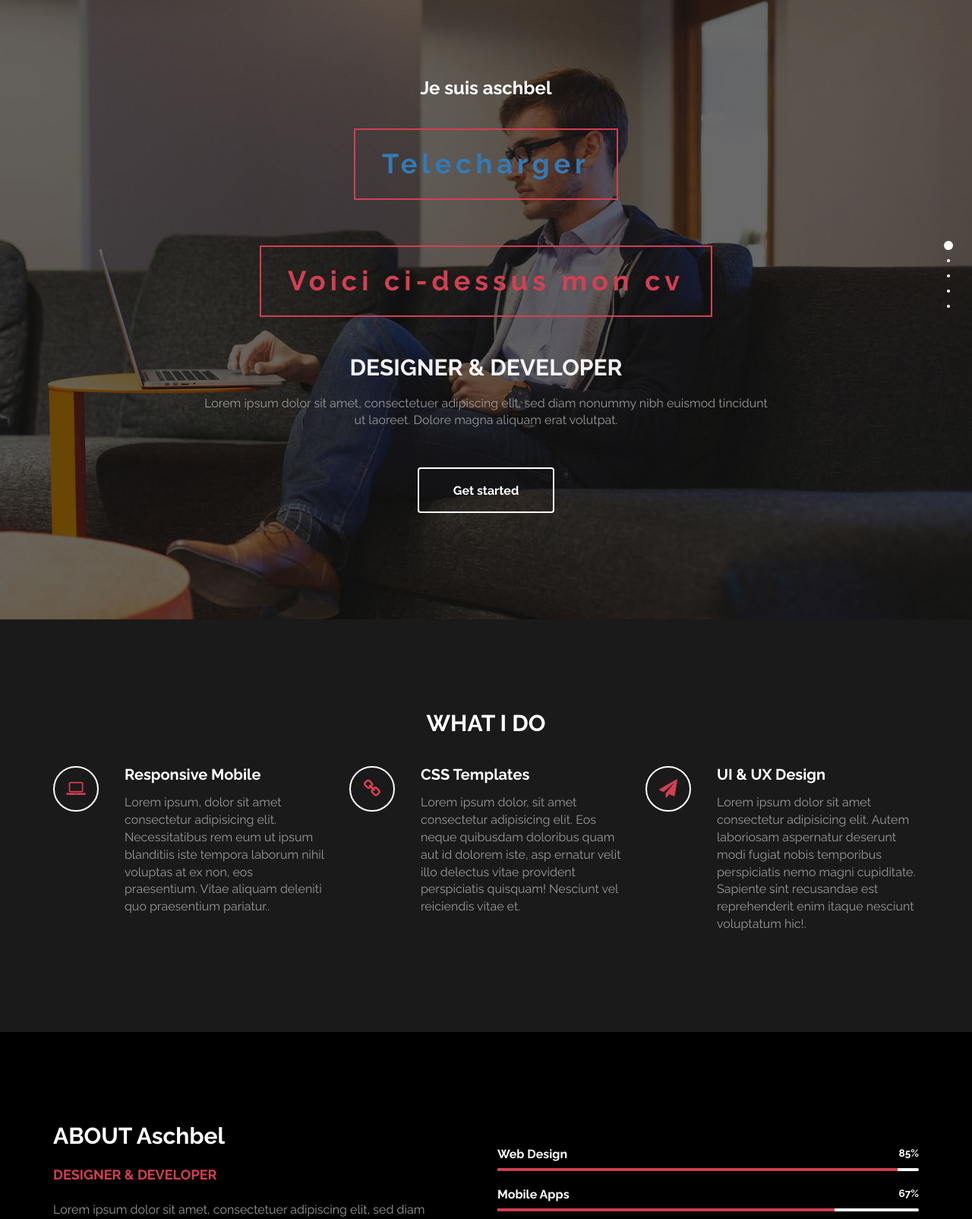
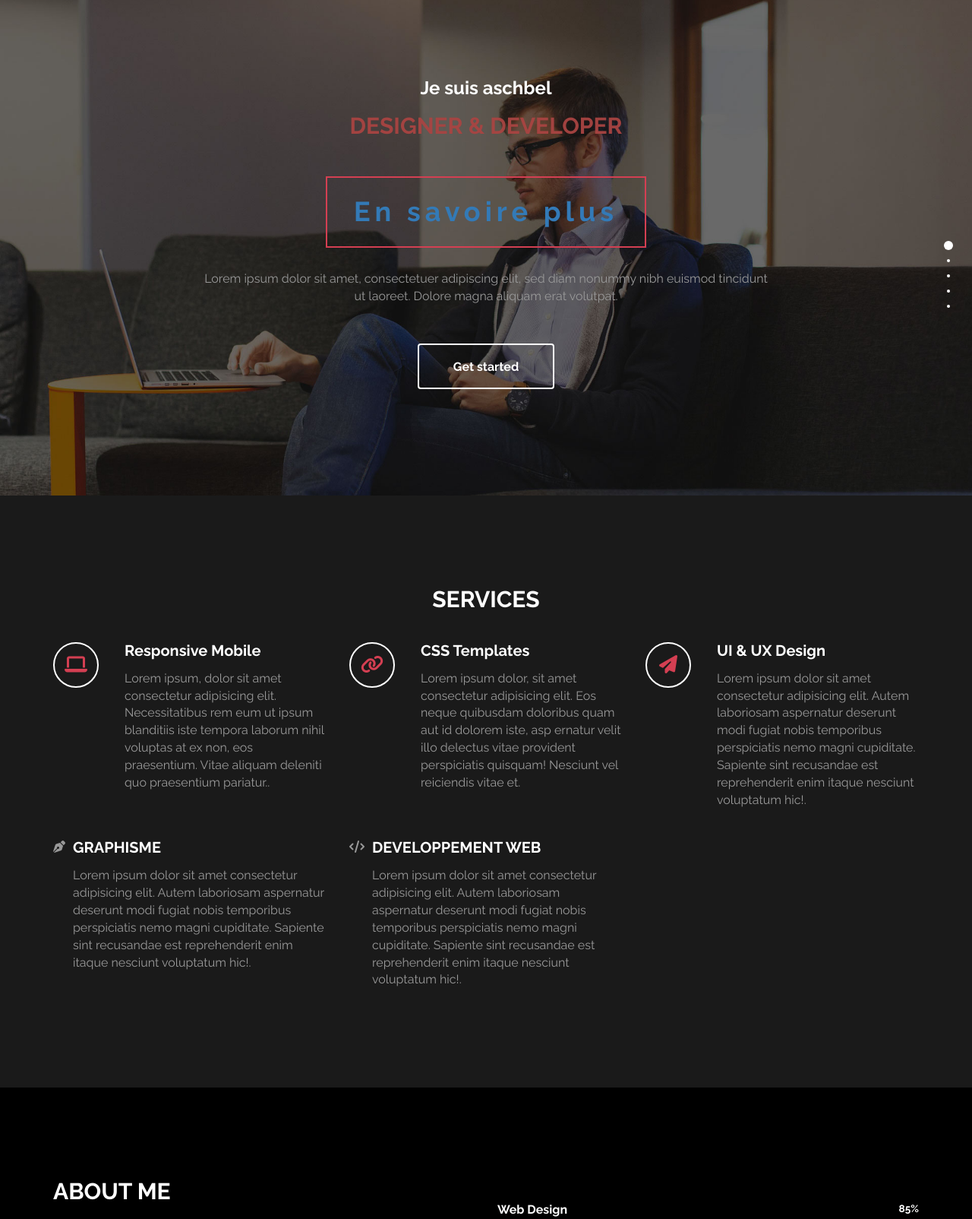
Before and after one commit to aschbelballey/portfolio, a plain HTML site: page index.html in a window 1280 px wide. Shown: the part 37-1641 px from the top of the page at 76% size. Drawn offline with Linux system fonts and the light colour scheme.

Commit message:
Update index.html

```diff
--- a/index.html
+++ b/index.html
@@ -22,6 +22,7 @@
 		<link rel="stylesheet" href="css/bootstrap.min.css">
 		<!-- font-awesome -->
 		<link rel="stylesheet" href="css/font-awesome.min.css">
+		<link rel="stylesheet" href="https://cdnjs.cloudflare.com/ajax/libs/font-awesome/6.3.0/css/all.min.css" integrity="sha512-SzlrxWUlpfuzQ+pcUCosxcglQRNAq/DZjVsC0lE40xsADsfeQoEypE+enwcOiGjk/bSuGGKHEyjSoQ1zVisanQ==" crossorigin="anonymous" referrerpolicy="no-referrer" />
 		<!-- google font -->
 		<link href='http://fonts.googleapis.com/css?family=Raleway:400,300,700,800' rel='stylesheet' type='text/css'>
 		<!-- fullpage -->
@@ -35,18 +36,15 @@
 	<div id="fullpage">
 
 		<!-- start home -->
-		<div id="home" class="section">
+		<div id="home" class="section" style="background-color: rgb(0, 0, 0);">
 			<div class="container">
 				<div class="row">
 					<div class="col-md-2"></div>
 					<div class="col-md-8 wow fadeIn" data-wow-delay="0.9s">
 						<h3>Je suis aschbel</h3>
-						<h1><a href="/cv.html">Telecharger</a></h1>
-						<h1>
-							Voici ci-dessus mon cv
-						</h1>
-						<h2 class="rotate">DESIGNER &AMP; DEVELOPER, UI &AMP; UX SPECIALIST; Graphisme</h2>
-						<p>Lorem ipsum dolor sit amet, consectetuer adipiscing elit, sed diam nonummy nibh euismod tincidunt ut laoreet. Dolore magna aliquam erat volutpat.</p>
+						<h2 class="rotate text-danger">DESIGNER &AMP; DEVELOPER, UI &AMP; UX SPECIALIST &AMP; Graphisme</h2>
+						<h1><a href=" https://aschbelballey.github.io/myvisitcart/Quiz" target="_blank">En savoire plus</a></h1>
+						<p >Lorem ipsum dolor sit amet, consectetuer adipiscing elit, sed diam nonummy nibh euismod tincidunt ut laoreet. Dolore magna aliquam erat volutpat.</p>
 						<a href="#work" class="btn btn-default smoothScroll wow fadeInUp" data-wow-delay="1s">Get started</a>
 					</div>
 					<div class="col-md-2"></div>
@@ -60,7 +58,7 @@
 			<div class="container">
 				<div class="row">
 					<div class="col-md-12 wow bounce">
-						<h2>WHAT I DO</h2>
+						<h2 class="text__2">SERVICES</h2>
 					</div>
                 </div>
 
@@ -105,7 +103,30 @@
 							</div>
 						</div>
 					</div>
-
+                    <div class="col-md-4 col-xs-11 wow fadeInUp" data-wow-delay="0.6s">
+						<div class="media">
+							<div class="media-object media-left">
+								<i class="fa-solid fa-pen-nib myicon"></i>
+							</div>
+							<div class="media-body">
+								<h3 class="media-heading">GRAPHISME</h3>Lorem ipsum dolor sit amet
+									 consectetur adipisicing elit. Autem laboriosam aspernatur deserunt modi fugiat nobis temporibus perspiciatis nemo magni cupiditate. Sapiente sint recusandae est
+								reprehenderit enim itaque nesciunt voluptatum hic!.</p>
+							</div>
+						</div>
+					</div>
+					<div class="col-md-4 col-xs-11 wow fadeInUp" data-wow-delay="0.6s">
+						<div class="media">
+							<div class="media-object media-left circ">
+								<i class="fa-solid fa-code myicon"></i>
+							</div>
+							<div class="media-body">
+								<h3 class="media-heading">DEVELOPPEMENT WEB</h3>Lorem ipsum dolor sit amet
+									 consectetur adipisicing elit. Autem laboriosam aspernatur deserunt modi fugiat nobis temporibus perspiciatis nemo magni cupiditate. Sapiente sint recusandae est
+								reprehenderit enim itaque nesciunt voluptatum hic!.</p>
+							</div>
+						</div>
+					</div>
 				</div>
 			</div>
 		</div>
@@ -116,7 +137,7 @@
 			<div class="container">
 				<div class="row">
 					<div class="col-md-6 col-xs-11 wow fadeInLeft" data-wow-delay="0.9s">
-						<h2>ABOUT Aschbel</h2>
+						<h2>ABOUT ME</h2>
 						<h4>DESIGNER &AMP; DEVELOPER</h4>
 						<p>Lorem ipsum dolor sit amet, consectetuer adipiscing elit, sed diam nonummy nibh euismod tincidunt ut laoreet. Dolore magna aliquam erat volutpat.</p>
 						<p>Dolore magna aliquam erat volutpat. Lorem ipsum dolor sit amet, consectetuer adipiscing elit, sed diam nonummy nibh euismod tincidunt ut laoreet.</p>
@@ -232,14 +253,19 @@
 			<div class="container">
 				<div class="row">
 					<div class="col-md-12 wow fadeIn" data-wow-delay="0.9s">
-						<p>Copyright &copy; 2018 Lavish Personal Profile
+						<p>Copyright
 
                         . Designed by Aschbel</a></p>
 						<hr>
 						<ul class="social-icon">
-							<li><a href="#" class="fa fa-facebook"></a></li>
-							<li><a href="#" class="fa fa-twitter"></a></li>
-							<li><a href="#" class="fa fa-instagram"></a></li>
+							<div><a href="#https://fr-fr.facebook.com/">
+								<i class="fa-brands fa-facebook"></i></a>
+								<a href="#https://fr.linkedin.com/">
+									<i class="fa-brands fa-linkedin"></i></a>
+									<a href="#https://github.com/">
+										<i class="fa-brands fa-github"></i></a>
+							</div>
+
 						</ul>
 					</div>
 				</div>
```
